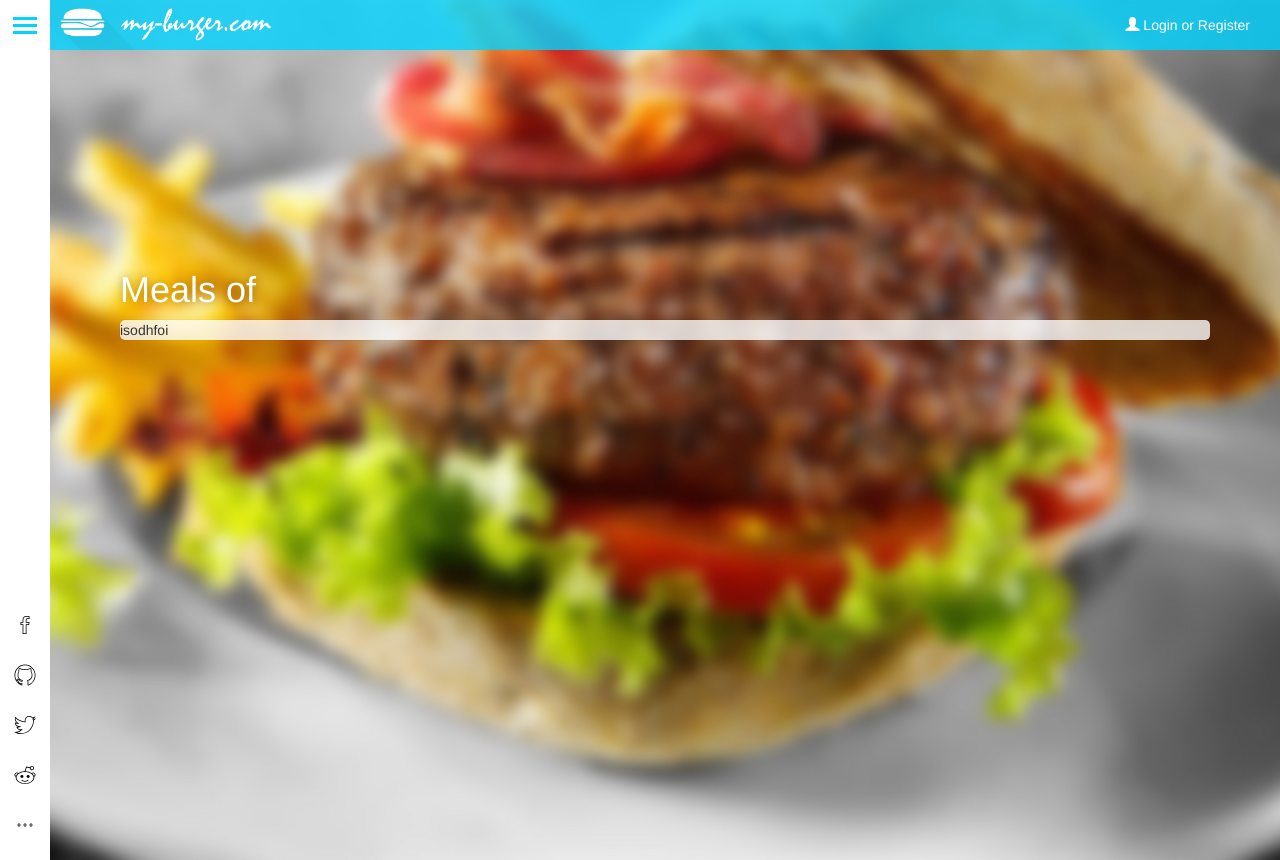
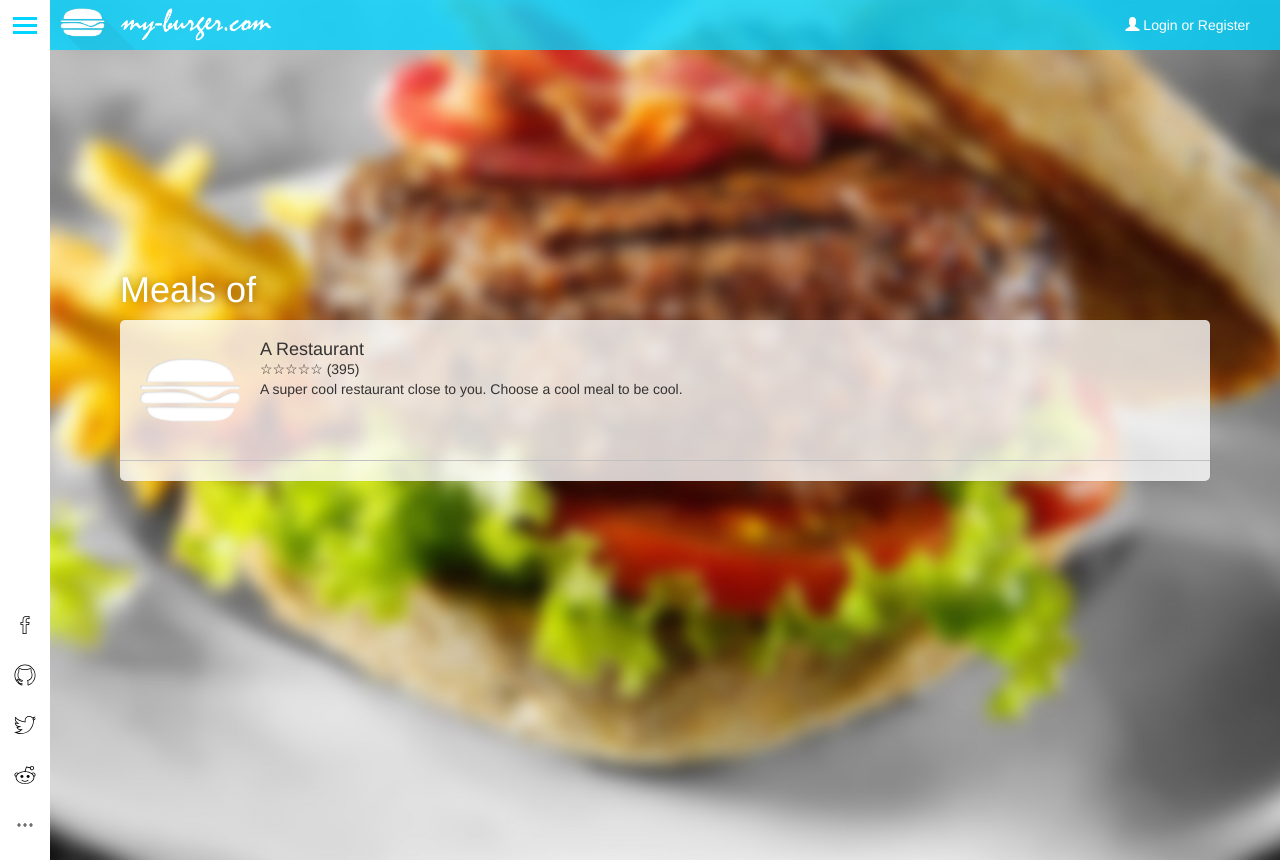
Before and after one commit to crysxd/Project-Workshop-of-Database-Systems-CS357, a PHP site: page /meals.php in a window 1280 px wide. Run offline with PHP 8.4, Linux system fonts and the light colour scheme.

Commit message:
Added restaurant info at top of splash-screen-container

```diff
--- a/Webpage/css/meals.css
+++ b/Webpage/css/meals.css
@@ -1,25 +1,19 @@
-#splash-screen {
-  padding-left: 70px;
-  padding-right: 70px;
-  height: 100% !important; /* Override height 100%-20px from main.css */
-  overflow-y: scroll;
-  overflow-x: hidden;
+#restaurant-info {
+  padding: 20px;
+  margin-bottom: 20px;
+  border-bottom: solid 1px #c1c1c1;
+  min-height: 100px;
+  float:left;
+  width: 100%;
 }
 
-#splash-screen>.splash-container {
-    padding-top: 250px; /* Move container content down */
-    min-height: 100%; /*at least 100% height, otherwise the footer will be misaligned */
+#restaurant-info img {
+  width: 100px;
+  height: 100px;
+  margin-right: 20px;
 }
 
-#splash-screen>footer {
-  margin-left: -70px; /* stretch footer over full width */
-  margin-right: -70px;
+#restaurant-info h4,
+#restaurant-info p {
+  margin: 0;
 }
-
-#splash-screen>.splash-container>.splash-container-scroller {
-  background: rgba(253, 253, 253, 0.80);
-  border-radius: 5px;
-  overflow: hidden;
-  box-shadow: 0 0 1px rgba(0, 0, 0, 0.3);
-  margin-bottom: 80px; /* Margin to footer */
-}
--- a/Webpage/meals.php
+++ b/Webpage/meals.php
@@ -40,7 +40,15 @@
       <div class="splash-container">
         <h1>Meals of <span class="restaurant-name"></span></h1>
         <div class="splash-container-scroller">
-          isodhfoi
+          <div id="restaurant-info">
+            <img src="imgs/icon.png" class="pull-left" alt>
+            <h4 class="restaurant-name">A Restaurant</h4>
+            <p><span class="restaurant-rating-stars">☆☆☆☆☆</span>&nbsp;(<span class="restaurant-rating-count">395</span>)</p>
+            <p class="restaurant-description">A super cool restaurant close to you. Choose a cool meal to be cool.</p>
+          </div>
+          <div id="meals-list">
+
+          </div>
         </div>
       </div>
 
```
